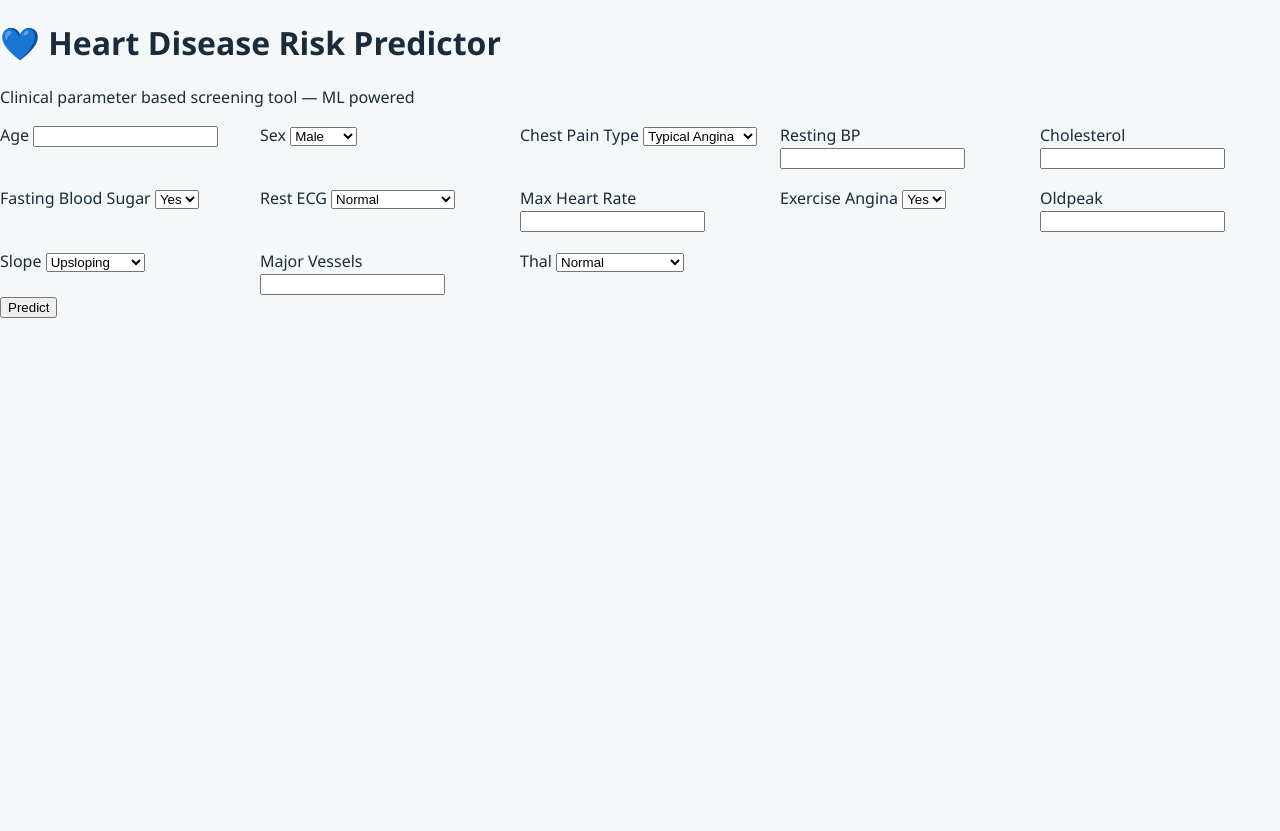
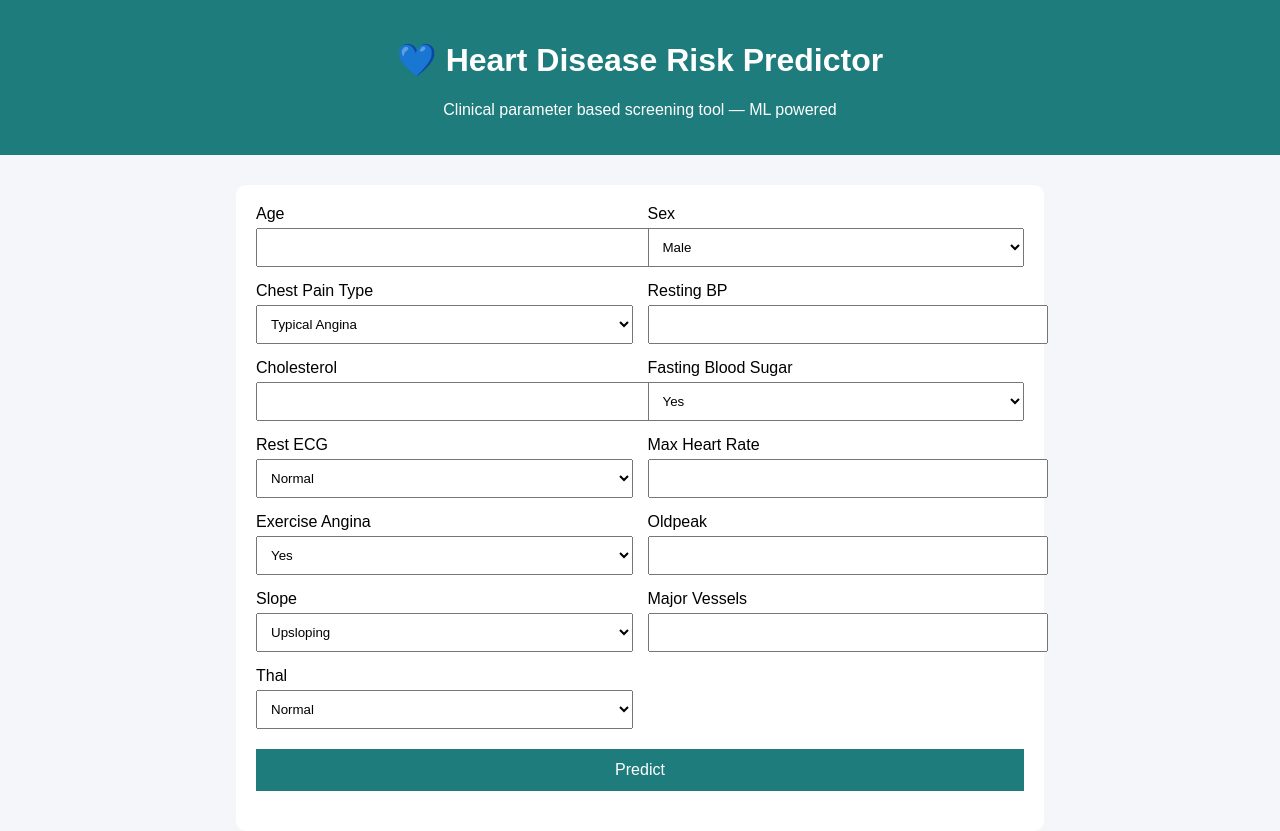
Before and after one commit to riyaashukla30/AI-ML-Internship-Assignment-10, a Flask app: page / in a window 1280 px wide. Before the commit the page ends 318 px from the top, so only its background shows below. Run offline with Flask 3, Linux system fonts and the light colour scheme; parts of the project's set-up code (start-up, migrations or seed data) failed here and were passed over.

Commit message:
Update style.css

```diff
--- a/static/style.css
+++ b/static/style.css
@@ -1,127 +1,48 @@
-:root {
-  --ink: #1a2b3c;
-  --bg: #f4f8f9;
-  --card: #ffffff;
-  --teal: #0f7d7d;
-  --teal-dark: #0a5c5c;
-  --danger: #c0392b;
-  --danger-bg: #fdecea;
-  --safe: #1e8e5a;
-  --safe-bg: #eafaf1;
-  --border: #dfe7e9;
+body {
+    font-family: Arial;
+    margin: 0;
+    background: #f4f6f9;
 }
 
-* { box-sizing: border-box; }
-
-body {
-  margin: 0;
-  font-family: 'Segoe UI', system-ui, -apple-system, sans-serif;
-  background: var(--bg);
-  color: var(--ink);
-  min-height: 100vh;
+.header {
+    background: #1e7c7c;
+    color: white;
+    padding: 20px;
+    text-align: center;
 }
 
-.topbar {
-  background: linear-gradient(135deg, var(--teal-dark), var(--teal));
-  color: white;
-  padding: 28px 24px;
-  display: flex;
-  align-items: center;
-  gap: 18px;
-}
-
-.pulse-icon { width: 56px; height: 56px; flex-shrink: 0; }
-.pulse-svg { width: 100%; height: 100%; }
-.pulse-svg polyline { stroke: #ffffff; }
-
-.topbar h1 { margin: 0; font-size: 1.5rem; letter-spacing: -0.01em; }
-.subtitle { margin: 4px 0 0; opacity: 0.85; font-size: 0.9rem; }
-
-main {
-  max-width: 760px;
-  margin: 0 auto;
-  padding: 28px 20px 60px;
-}
-
-.card {
-  background: var(--card);
-  border: 1px solid var(--border);
-  border-radius: 12px;
-  padding: 28px;
-  box-shadow: 0 2px 10px rgba(15, 60, 60, 0.05);
+.container {
+    width: 60%;
+    margin: auto;
+    background: white;
+    padding: 20px;
+    margin-top: 30px;
+    border-radius: 10px;
 }
 
 .grid {
-  display: grid;
-  grid-template-columns: repeat(auto-fit, minmax(220px, 1fr));
-  gap: 18px 20px;
+    display: grid;
+    grid-template-columns: 1fr 1fr;
+    gap: 15px;
 }
 
-.field { display: flex; flex-direction: column; gap: 6px; font-size: 0.85rem; font-weight: 600; color: #445; }
-
-.field input, .field select {
-  font: inherit;
-  font-weight: 400;
-  padding: 10px 12px;
-  border: 1px solid var(--border);
-  border-radius: 8px;
-  background: #fbfdfd;
-  color: var(--ink);
+input, select {
+    width: 100%;
+    padding: 10px;
+    margin-top: 5px;
 }
 
-.field input:focus, .field select:focus {
-  outline: 2px solid var(--teal);
-  outline-offset: 1px;
-  border-color: var(--teal);
+button {
+    margin-top: 20px;
+    padding: 12px;
+    width: 100%;
+    background: #1e7c7c;
+    color: white;
+    border: none;
+    font-size: 16px;
 }
 
-#predict-btn {
-  margin-top: 26px;
-  width: 100%;
-  padding: 14px;
-  font-size: 1rem;
-  font-weight: 700;
-  color: white;
-  background: var(--teal);
-  border: none;
-  border-radius: 8px;
-  cursor: pointer;
-  transition: background 0.15s ease;
+#result {
+    margin-top: 20px;
+    text-align: center;
 }
-
-#predict-btn:hover { background: var(--teal-dark); }
-#predict-btn:disabled { opacity: 0.7; cursor: wait; }
-
-.result-card {
-  margin-top: 22px;
-  padding: 20px 24px;
-  border-radius: 12px;
-  display: flex;
-  align-items: center;
-  gap: 16px;
-  border: 1px solid var(--border);
-}
-
-.result-card.hidden { display: none; }
-
-.result-card.positive { background: var(--danger-bg); border-color: #f3c6c1; }
-.result-card.negative { background: var(--safe-bg); border-color: #bfe8d2; }
-.result-card.error { background: #fdf3ea; border-color: #f0d3ae; }
-
-.result-icon { font-size: 1.8rem; }
-.result-card.positive .result-icon { color: var(--danger); }
-.result-card.negative .result-icon { color: var(--safe); }
-
-.result-text { margin: 0; font-size: 1.1rem; font-weight: 700; }
-.result-confidence { margin: 4px 0 0; font-size: 0.85rem; color: #556; }
-
-footer {
-  text-align: center;
-  padding: 20px;
-  font-size: 0.8rem;
-  color: #789;
-}
-
-@media (max-width: 480px) {
-  .topbar h1 { font-size: 1.2rem; }
-}
```
